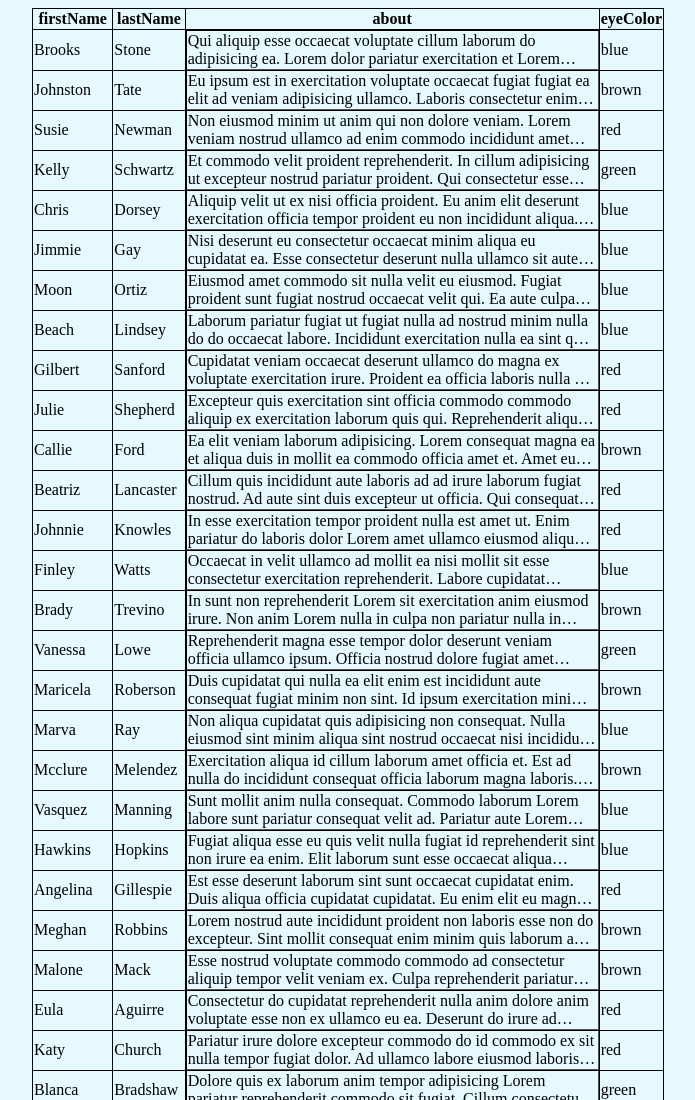
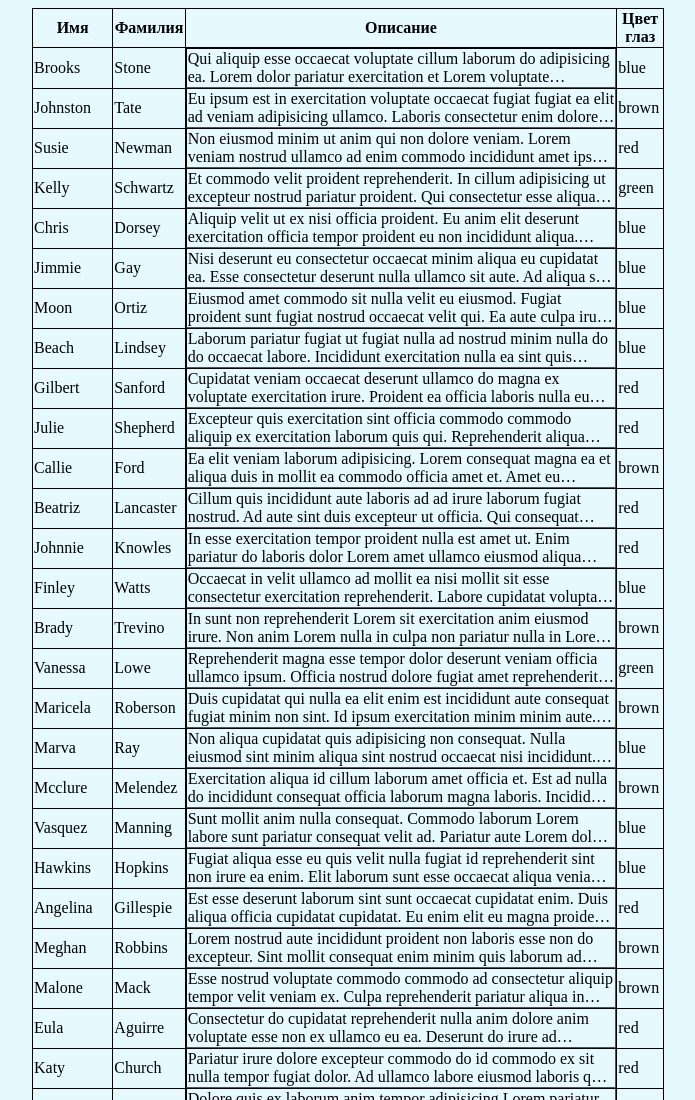
Before and after one commit to sialiss/test-infotecs, a plain HTML site: page index.html in a window 1280 px wide. Shown: the top 1100 px of the page, without its empty margins (292-987 px from the left). Drawn offline with Linux system fonts and the light colour scheme.

Commit message:
add comments

```diff
--- a/index.css
+++ b/index.css
@@ -4,8 +4,8 @@ html {
 }
 
 body {
-    background: rgb(230, 249, 255); /* Фоновый цвет и фоновый рисунок*/
-	color: black; /*Цвет текста на странице*/
+    background: rgb(230, 249, 255);
+	color: black;
 }
 
 .data {
@@ -13,7 +13,7 @@ body {
     border-width: 1px;
     border-radius: 10px;
     border: 1px black;
-    border-collapse:collapse;
+    border-collapse: collapse;
 }
 
 .wrapper {
@@ -35,5 +35,3 @@ body {
     -webkit-box-orient: vertical;
     overflow: hidden;
 }
-
-/* многоточие делается через стили */
--- a/index.js
+++ b/index.js
@@ -4,25 +4,33 @@
 
 const table = document.getElementById("table")
 let quantLine = 10
-const columns = ["firstName", "lastName", "about", "eyeColor"]
+const columns = {
+    "firstName" : "Имя", "lastName" : "Фамилия",
+    "about" : "Описание", "eyeColor" : "Цвет глаз"}
 
 // преобразование данных из json в массив объектов
+// для использования fetch нужен сервер
 const data = await fetch('./data.json').then(res => res.json())
 
 function createTable(table, columns) {
+    // Создание головы таблциы
     const thead = document.createElement("thead")
     table.append(thead)
     const tr = document.createElement("tr")
     thead.append(tr)
-    for (const column of columns) {
+
+    for (const column of Object.getOwnPropertyNames(columns)) {
+        // Создание и заполнение заголовков таблицы
         const th = document.createElement("th")
-        th.innerText = column
+        th.innerText = columns[column]
         tr.append(th)
     }
     fillTable(table, columns, data)
 }
 
 function fillTable(table, columns, data) {
+    // Заполняет таблицу
+    // Создаёт тело таблицы
     const tbody = document.createElement("tbody")
     table.append(tbody)
 
@@ -34,23 +42,36 @@ function fillTable(table, columns, data) {
 }
 
 function fillRow(tr, each, columns) {
-    for (const column of columns) {
+    // Заполняет данные для каждого объекта
+    for (const column of Object.getOwnPropertyNames(columns)) {
+        // Создаёт ячейку (столбик)
         const td = document.createElement("td")
         tr.append(td)
         if (column == 'about') {
+            // добавляет колонке about css класс (для скрытия информации)
             td.classList.add('about')
         }
         if (each[column] != undefined) {
+            // если у объекта json есть колонка с нужным названием,
+            // то ячейка заполняется
             td.innerText = each[column]
         }
         else {
-            for (const name of Object.getOwnPropertyNames(each)) {
-                if (each[name][column]) {
-                    td.innerText = each[name][column]
-                }
-            }
+            // если колонка не определена,
+            // то проверяет есть ли нужные данные в свойствах
+            td.innerText = getFromProperties(each, column)
         }
     }
 }
 
+function getFromProperties(obj, nedeedData) {
+    // проходит по всем свойствам объекта json,
+    // если находит, возвращает необходимую информацию
+    for (const name of Object.getOwnPropertyNames(obj)) {
+                if (obj[name][nedeedData]) {
+                    return obj[name][nedeedData]
+                }
+            }
+}
+
 createTable(table, columns)
```
Also changed, not shown: 1 other file.
